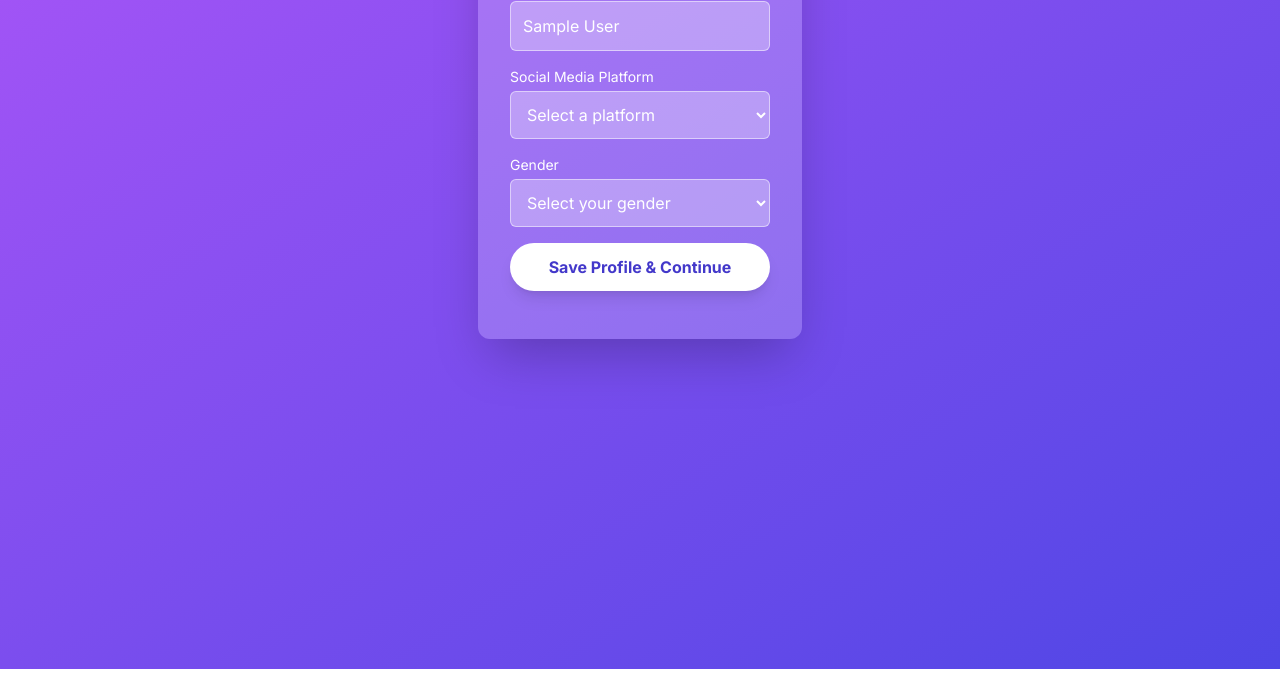
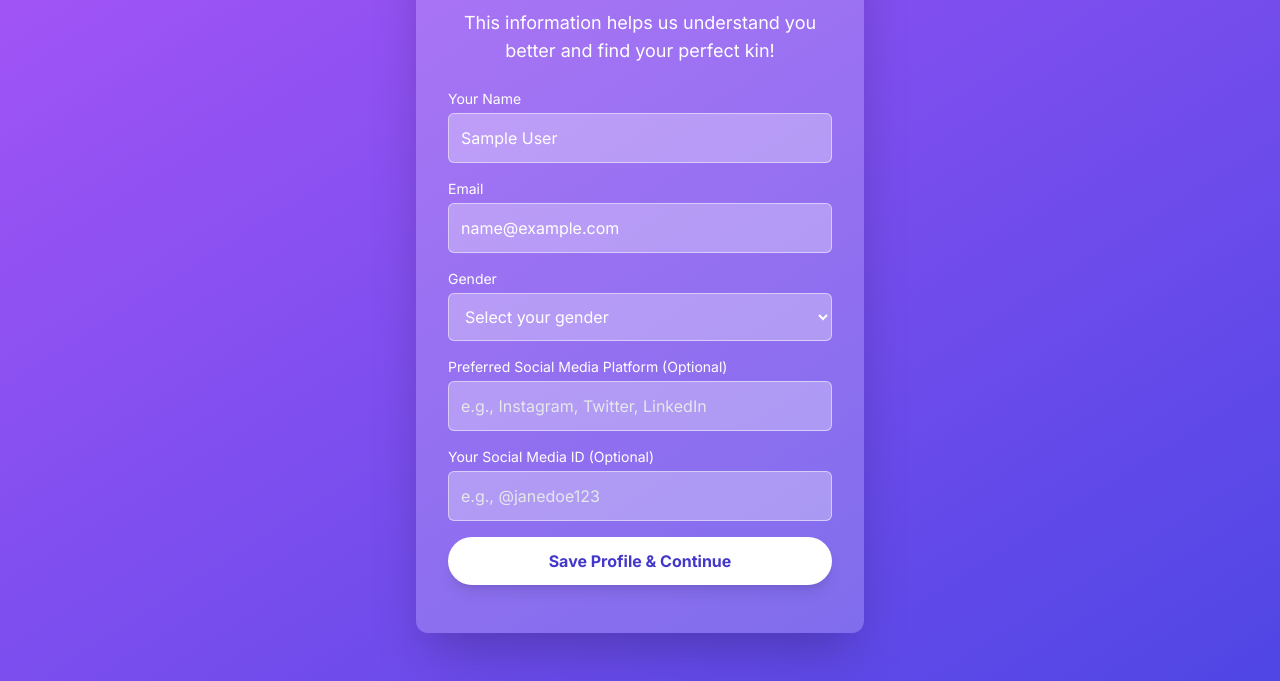
Before and after one commit to sourav11705/thaught-app, a plain HTML site: page profile.html in a window 1280 px wide. Shown: the part 131-812 px from the top of the page. Drawn offline with nearby package versions, Linux system fonts and the light colour scheme; sample sign-in values are in the browser's storage.

Commit message:
Update profile.html

```diff
--- a/profile.html
+++ b/profile.html
@@ -3,7 +3,7 @@
 <head>
     <meta charset="UTF-8">
     <meta name="viewport" content="width=device-width, initial-scale=1.0">
-    <title>Discover Your Kin - Profile</title>
+    <title>Discover Your Kin - Your Profile</title>
     <!-- Tailwind CSS CDN -->
     <script src="https://cdn.tailwindcss.com"></script>
     <!-- Google Fonts - Inter -->
@@ -45,50 +45,51 @@
     </div>
 
     <!-- Profile Page Content -->
-    <section id="profile-page-content" class="flex-col items-center justify-center min-h-screen p-4">
-        <div class="bg-white bg-opacity-20 p-8 rounded-xl shadow-2xl max-w-lg w-full animate-fade-in">
-            <h2 class="text-3xl font-bold mb-6 text-center">Your Profile</h2>
+    <section id="profile-page-content" class="flex-col items-center min-h-screen p-4">
+        <div class="bg-white bg-opacity-20 p-8 rounded-xl shadow-2xl max-w-md w-full my-8 animate-fade-in">
+            <h2 class="text-3xl font-bold mb-6 text-center">Tell Us About Yourself</h2>
+            <p class="text-lg mb-6 text-center">
+                This information helps us understand you better and find your perfect kin!
+            </p>
             <form id="profile-form" class="space-y-4">
                 <div>
-                    <label for="name" class="block text-sm font-medium mb-1">Name</label>
+                    <label for="name" class="block text-sm font-medium mb-1">Your Name</label>
                     <input type="text" id="name"
                         class="w-full p-3 rounded-md bg-white bg-opacity-30 border border-white border-opacity-50 placeholder-gray-200 focus:ring-2 focus:ring-indigo-300 focus:border-transparent outline-none"
-                        required>
+                        placeholder="e.g., Jane Doe" required>
                 </div>
                 <div>
-                    <label for="socialMediaPlatform" class="block text-sm font-medium mb-1">Social Media Platform</label>
-                    <select id="socialMediaPlatform"
-                        class="w-full p-3 rounded-md bg-white bg-opacity-30 border border-white border-opacity-50 text-white focus:ring-2 focus:ring-indigo-300 focus:border-transparent outline-none"
-                        required>
-                        <option value="" disabled selected class="text-gray-800">Select a platform</option>
-                        <option value="Twitter" class="text-gray-800">Twitter</option>
-                        <option value="Instagram" class="text-gray-800">Instagram</option>
-                        <option value="LinkedIn" class="text-gray-800">LinkedIn</option>
-                        <option value="Facebook" class="text-gray-800">Facebook</option>
-                        <option value="Discord" class="text-gray-800">Discord</option>
-                        <option value="Other" class="text-gray-800">Other</option>
-                    </select>
-                </div>
-                <div id="social-media-id-container" class="hidden">
-                    <label for="socialMediaId" class="block text-sm font-medium mb-1">Your Social Media ID/Handle</label>
-                    <input type="text" id="socialMediaId"
+                    <label for="email" class="block text-sm font-medium mb-1">Email</label>
+                    <input type="email" id="email"
                         class="w-full p-3 rounded-md bg-white bg-opacity-30 border border-white border-opacity-50 placeholder-gray-200 focus:ring-2 focus:ring-indigo-300 focus:border-transparent outline-none"
-                        required>
+                        placeholder="e.g., jane.doe@example.com" required>
                 </div>
                 <div>
                     <label for="gender" class="block text-sm font-medium mb-1">Gender</label>
                     <select id="gender"
                         class="w-full p-3 rounded-md bg-white bg-opacity-30 border border-white border-opacity-50 text-white focus:ring-2 focus:ring-indigo-300 focus:border-transparent outline-none"
                         required>
-                        <option value="" disabled selected class="text-gray-800">Select your gender</option>
-                        <option value="Male" class="text-gray-800">Male</option>
-                        <option value="Female" class="text-gray-800">Female</option>
-                        <option value="Other" class="text-gray-800">Other</option>
-                        <option value="Prefer not to say" class="text-gray-800">Prefer not to say</option>
+                        <option value="" disabled selected class="text-gray-400">Select your gender</option>
+                        <option value="male" class="text-gray-800">Male</option>
+                        <option value="female" class="text-gray-800">Female</option>
+                        <option value="other" class="text-gray-800">Other</option>
+                        <option value="prefer_not_say" class="text-gray-800">Prefer not to say</option>
                     </select>
                 </div>
-                <button type="submit" id="save-profile-button"
-                    class="w-full bg-white text-indigo-700 font-bold py-3 px-6 rounded-full shadow-lg hover:bg-indigo-100 transform hover:scale-105 transition duration-300 ease-in-out focus:outline-none focus:ring-2 focus:ring-indigo-300">
+                <div>
+                    <label for="socialMediaPlatform" class="block text-sm font-medium mb-1">Preferred Social Media Platform (Optional)</label>
+                    <input type="text" id="socialMediaPlatform"
+                        class="w-full p-3 rounded-md bg-white bg-opacity-30 border border-white border-opacity-50 placeholder-gray-200 focus:ring-2 focus:ring-indigo-300 focus:border-transparent outline-none"
+                        placeholder="e.g., Instagram, Twitter, LinkedIn">
+                </div>
+                <div>
+                    <label for="socialMediaId" class="block text-sm font-medium mb-1">Your Social Media ID (Optional)</label>
+                    <input type="text" id="socialMediaId"
+                        class="w-full p-3 rounded-md bg-white bg-opacity-30 border border-white border-opacity-50 placeholder-gray-200 focus:ring-2 focus:ring-indigo-300 focus:border-transparent outline-none"
+                        placeholder="e.g., @janedoe123">
+                </div>
+                <button type="submit" id="submit-profile-button"
+                    class="w-full bg-white text-indigo-700 font-bold py-3 px-6 rounded-full shadow-lg hover:bg-indigo-100 transform hover:scale-105 transition duration-300 ease-in-out focus:outline-none focus:ring-2 focus:ring-indigo-300 mt-6">
                     Save Profile & Continue
                 </button>
             </form>
@@ -97,7 +98,8 @@
     </section>
 
     <script>
-        const API_BASE_URL = 'http://localhost:5000/api'; // Ensure this matches your Flask backend URL
+        // API_BASE_URL will now dynamically adjust to the host where the page is served
+        const API_BASE_URL = window.location.origin + '/api';
 
         // Utility functions for UI
         const showLoading = () => document.getElementById('loading-overlay').classList.remove('hidden');
@@ -114,43 +116,31 @@
 
         // --- Global State Variables (loaded from localStorage) ---
         let currentUserId = localStorage.getItem('userId') || null;
-        let userProfile = JSON.parse(localStorage.getItem('userProfile')) || null;
+        let userProfile = JSON.parse(localStorage.getItem('userProfile')) || {};
 
-        // Generate a UUID for anonymous user IDs if not already present
-        const ensureUserId = () => {
-            if (!currentUserId) {
-                currentUserId = crypto.randomUUID();
-                localStorage.setItem('userId', currentUserId);
-            }
-        };
-
-        // --- Profile Page Logic ---
-        const socialMediaPlatformSelect = document.getElementById('socialMediaPlatform');
-        const socialMediaIdContainer = document.getElementById('social-media-id-container');
-        const socialMediaIdInput = document.getElementById('socialMediaId');
-
-        socialMediaPlatformSelect.addEventListener('change', () => {
-            if (socialMediaPlatformSelect.value) {
-                socialMediaIdContainer.classList.remove('hidden');
-                socialMediaIdInput.required = true;
-            } else {
-                socialMediaIdContainer.classList.add('hidden');
-                socialMediaIdInput.required = false;
-                socialMediaIdInput.value = '';
-            }
-        });
-
+        // --- Profile Logic ---
         document.getElementById('profile-form').addEventListener('submit', async (e) => {
             e.preventDefault();
             showLoading();
             document.getElementById('profile-message').textContent = '';
 
-            const name = document.getElementById('name').value;
-            const platform = socialMediaPlatformSelect.value;
-            const id = socialMediaIdInput.value;
+            const name = document.getElementById('name').value.trim();
+            const email = document.getElementById('email').value.trim();
+            const socialMediaPlatform = document.getElementById('socialMediaPlatform').value.trim();
+            const socialMediaId = document.getElementById('socialMediaId').value.trim();
             const gender = document.getElementById('gender').value;
 
-            ensureUserId(); // Ensure userId before sending profile
+            if (!name || !email || !gender) {
+                showMessage("Please fill in all required fields (Name, Email, Gender).");
+                hideLoading();
+                return;
+            }
+
+            if (!currentUserId) {
+                showMessage("User ID not found. Please go back to the home page and start again.");
+                hideLoading();
+                return;
+            }
 
             try {
                 const response = await fetch(`${API_BASE_URL}/register_user`, {
@@ -159,43 +149,44 @@
                     body: JSON.stringify({
                         userId: currentUserId,
                         name: name,
-                        email: "not_provided_" + currentUserId + "@example.com", // Dummy email for database unique constraint
-                        socialMediaPlatform: platform,
-                        socialMediaId: id,
+                        email: email,
+                        socialMediaPlatform: socialMediaPlatform,
+                        socialMediaId: socialMediaId,
                         gender: gender
                     })
                 });
                 const result = await response.json();
 
                 if (response.ok) {
-                    userProfile = { name, socialMediaPlatform: platform, socialMediaId: id, gender }; // Removed email from local storage profile
-                    localStorage.setItem('userProfile', JSON.stringify(userProfile));
+                    localStorage.setItem('userProfile', JSON.stringify({ name, email, socialMediaPlatform, socialMediaId, gender }));
                     showMessage('Profile saved successfully!');
-                    // Navigate to the questionnaire page
+                    // Redirect to questionnaire page
                     window.location.href = '/questionnaire.html';
                 } else {
                     showMessage(`Error: ${result.error || 'Failed to save profile.'}`, 'error');
                 }
             } catch (error) {
                 console.error('Error saving profile:', error);
-                showMessage('Network error or server unavailable.', 'error');
+                showMessage('Network error or server unavailable. Please check your connection and try again.', 'error');
             } finally {
                 hideLoading();
             }
         });
 
-        // Populate profile form if data exists in localStorage on page load
+        // Populate form if data exists in localStorage on page load
         window.onload = () => {
-            if (userProfile) {
-                document.getElementById('name').value = userProfile.name || '';
-                document.getElementById('socialMediaPlatform').value = userProfile.socialMediaPlatform || '';
-                if (userProfile.socialMediaPlatform) {
-                    socialMediaIdContainer.classList.remove('hidden');
-                    socialMediaIdInput.required = true;
-                }
-                socialMediaIdInput.value = userProfile.socialMediaId || '';
-                document.getElementById('gender').value = userProfile.gender || '';
+            // Ensure userId exists before attempting to load profile data
+            if (!currentUserId) {
+                // If no userId, redirect to index to generate one
+                window.location.href = '/index.html';
+                return;
             }
+
+            if (userProfile.name) document.getElementById('name').value = userProfile.name;
+            if (userProfile.email) document.getElementById('email').value = userProfile.email;
+            if (userProfile.socialMediaPlatform) document.getElementById('socialMediaPlatform').value = userProfile.socialMediaPlatform;
+            if (userProfile.socialMediaId) document.getElementById('socialMediaId').value = userProfile.socialMediaId;
+            if (userProfile.gender) document.getElementById('gender').value = userProfile.gender;
         };
     </script>
 </body>
```
